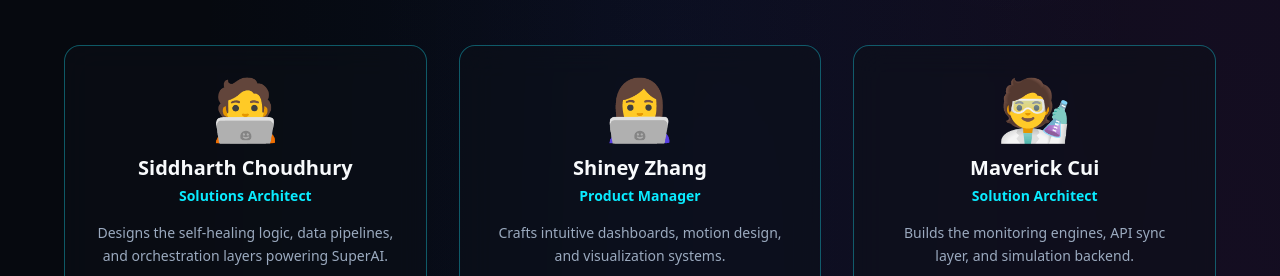
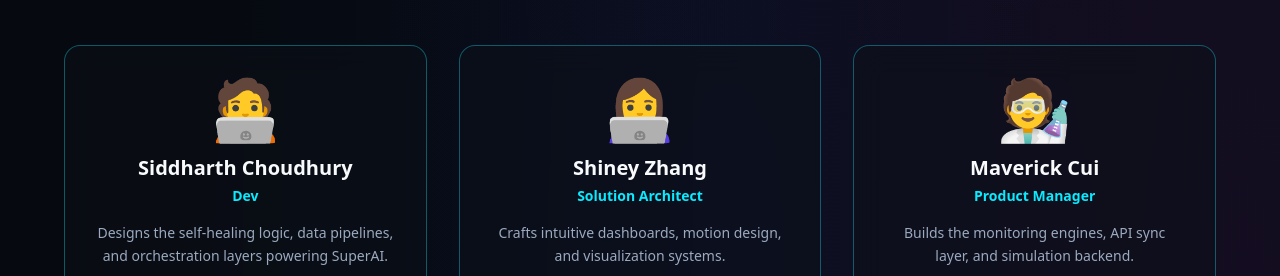
Before and after one commit to SIDD2310/super-ai-watch, a React (Vite) app: page / in a window 1280 px wide. Shown: the part 6744-7020 px from the top of the page. Built offline with nearby package versions, Linux system fonts and the light colour scheme; the HTML template or start-up script is replaced by a standard one.

Commit message:
Update team roles on landing page

```diff
--- a/src/components/landing/TeamSection.tsx
+++ b/src/components/landing/TeamSection.tsx
@@ -3,7 +3,7 @@ import { Github, Linkedin } from 'lucide-react';
 const team = [
   {
     name: 'Siddharth Choudhury',
-    role: 'Solutions Architect',
+    role: 'Dev',
     description: 'Designs the self-healing logic, data pipelines, and orchestration layers powering SuperAI.',
     avatar: '🧑‍💻',
     linkedin: '#',
@@ -11,7 +11,7 @@ const team = [
   },
   {
     name: 'Shiney Zhang',
-    role: 'Product Manager',
+    role: 'Solution Architect',
     description: 'Crafts intuitive dashboards, motion design, and visualization systems.',
     avatar: '👩‍💻',
     linkedin: '#',
@@ -19,7 +19,7 @@ const team = [
   },
   {
     name: 'Maverick Cui',
-    role: 'Solution Architect',
+    role: 'Product Manager',
     description: 'Builds the monitoring engines, API sync layer, and simulation backend.',
     avatar: '🧑‍🔬',
     linkedin: '#',
```
